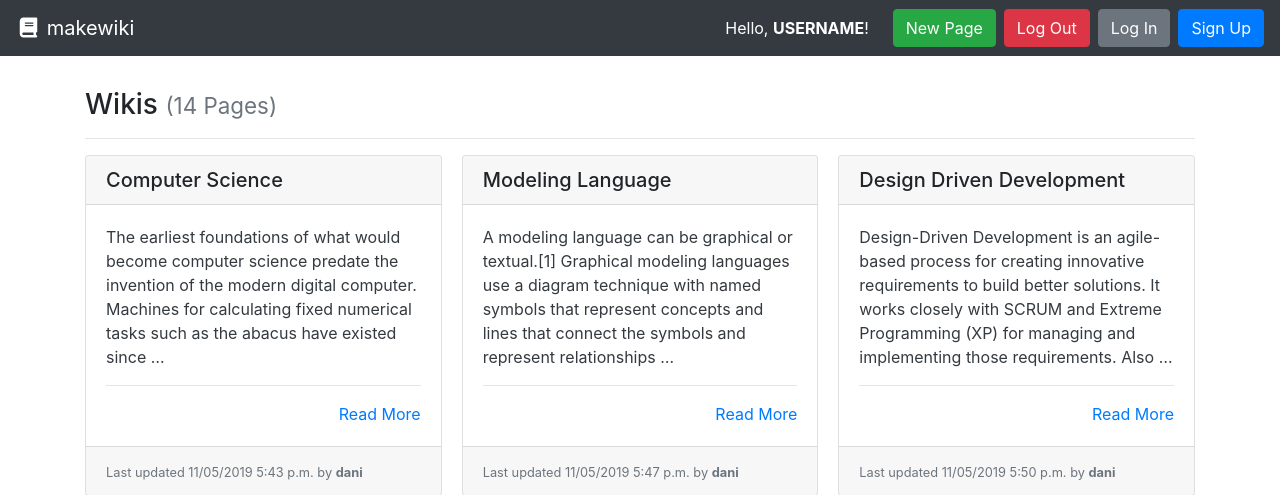
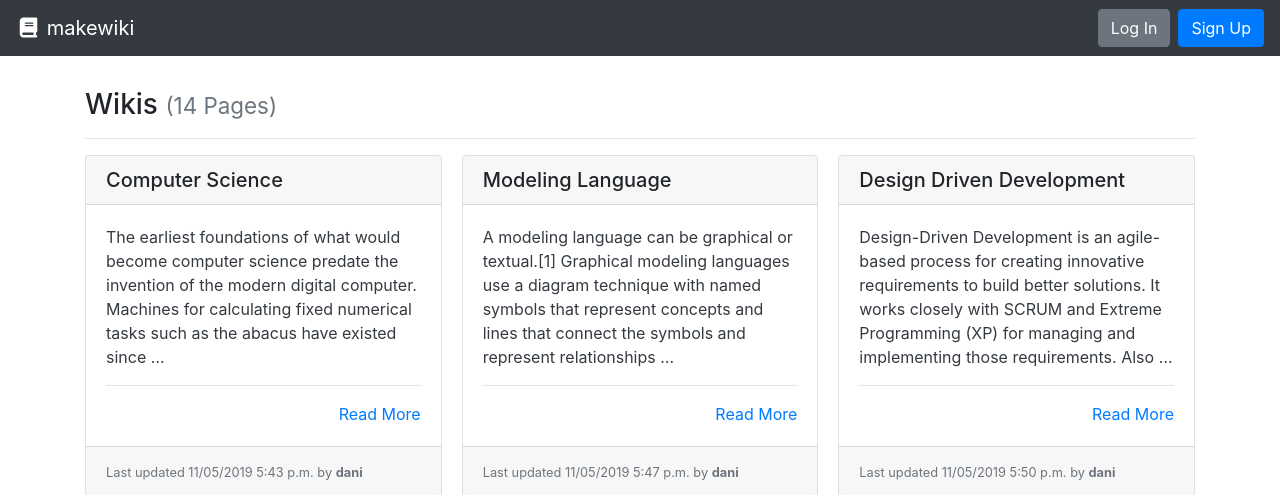
Before and after one commit to aucoeur/makewiki_v2, a Django app: page / in a window 1280 px wide. Shown: the top 495 px of the page. Run offline with Django 3.2, Linux system fonts and the light colour scheme; data comes from the database, SQL or seed files in the repository; both versions use the stored data as it was after the commit; some libraries are stand-ins or nearby versions.

Commit message:
Complete login & logout challenge

```diff
--- a/makewiki/urls.py
+++ b/makewiki/urls.py
@@ -28,4 +28,7 @@ urlpatterns = [
 
     # Wiki App
     path('', include('wiki.urls')),
+
+    # User Auth
+    path('accounts/', include('django.contrib.auth.urls')),
 ]
--- a/templates/base.html
+++ b/templates/base.html
@@ -1,5 +1,6 @@
 <!doctype html>
 <html lang="en">
+
 <head>
   <meta charset="utf-8">
   <meta name="viewport" content="width=device-width, initial-scale=1, shrink-to-fit=no">
@@ -8,15 +9,21 @@
     integrity="sha384-ggOyR0iXCbMQv3Xipma34MD+dH/1fQ784/j6cY/iJTQUOhcWr7x9JvoRxT2MZw1T" crossorigin="anonymous">
   <title>makewiki</title>
 </head>
+
 <body>
   <nav class="navbar navbar-expand-md navbar-dark bg-dark">
     <a class="navbar-brand" href="{% url 'wiki-list-page' %}"><i class="fas fa-fw fa-book"></i> makewiki</a>
-      <form class="form-inline ml-auto">
-        <div class="text-white">Hello, <strong>USERNAME</strong>!</div>
+    <form class="form-inline ml-auto">{% if user.is_authenticated %}
+
+
+      <div class="text-white">Hello, <strong>{{ user.username }}</strong>!</div>
+
       <a href="#" class="btn btn-success ml-4">New Page</a>
-        <a href="" class="btn btn-danger ml-2">Log Out</a>
-        <a href="" class="btn btn-secondary ml-2">Log In</a>
+      <a href="{% url 'logout' %}" class="btn btn-danger ml-2">Log Out</a>
+      {% else %}
+      <a href="{% url 'login' %}" class="btn btn-secondary ml-2">Log In</a>
       <a href="" class="btn btn-primary ml-2">Sign Up</a>
+      {% endif %}
     </form>
   </nav>
   <main role="main" class="container" style="margin-top: 4vh;">
@@ -24,7 +31,8 @@
     <div class="row">
       <div class="col m-4">
         <div class="alert alert-warning" role="alert">
-              If you see this, you forgot <code>{% verbatim %}{% block content %}{% endblock %}{% endverbatim %}</code> in your child template.
+          If you see this, you forgot <code>{% verbatim %}{% block content %}{% endblock %}{% endverbatim %}</code> in
+          your child template.
         </div>
       </div>
     </div>
```
Also changed, not shown: wiki.sqlite3, 2 other files. Lines whose indentation alone changed are shown as unchanged.
